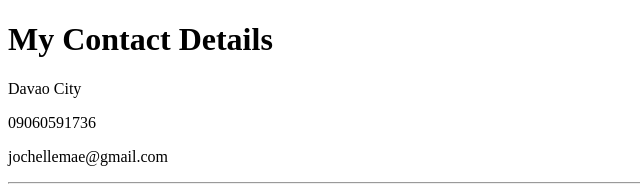
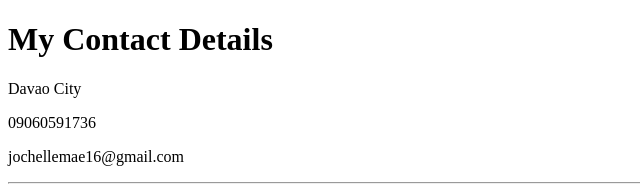
Before and after one commit to jmaetogonon/cv, a plain HTML site: page contactme.html in a window 1280 px wide. Shown: the top 189 px of the page, 0-640 px from the left. Drawn offline with Linux system fonts and the light colour scheme.

Commit message:
Update contactme.html

```diff
--- a/contactme.html
+++ b/contactme.html
@@ -10,7 +10,7 @@
   <h1>My Contact Details</h1>
   <p>Davao City</p>
   <p>09060591736</p>
-  <p>jochellemae@gmail.com</p>
+  <p>jochellemae16@gmail.com</p>
 <hr>
   <form class="" action="mailto:info@jochellemae16@gmail.com" method="post">
     <label for="">Your Name:</label>
```
